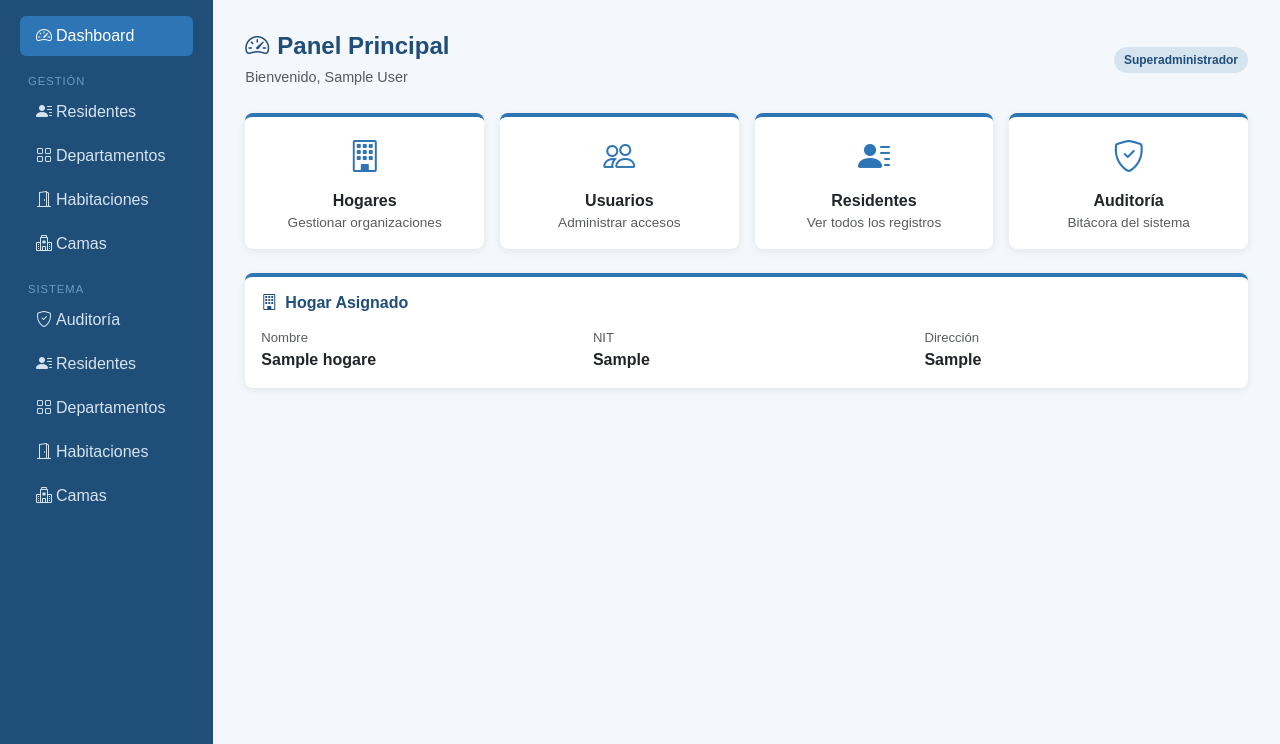
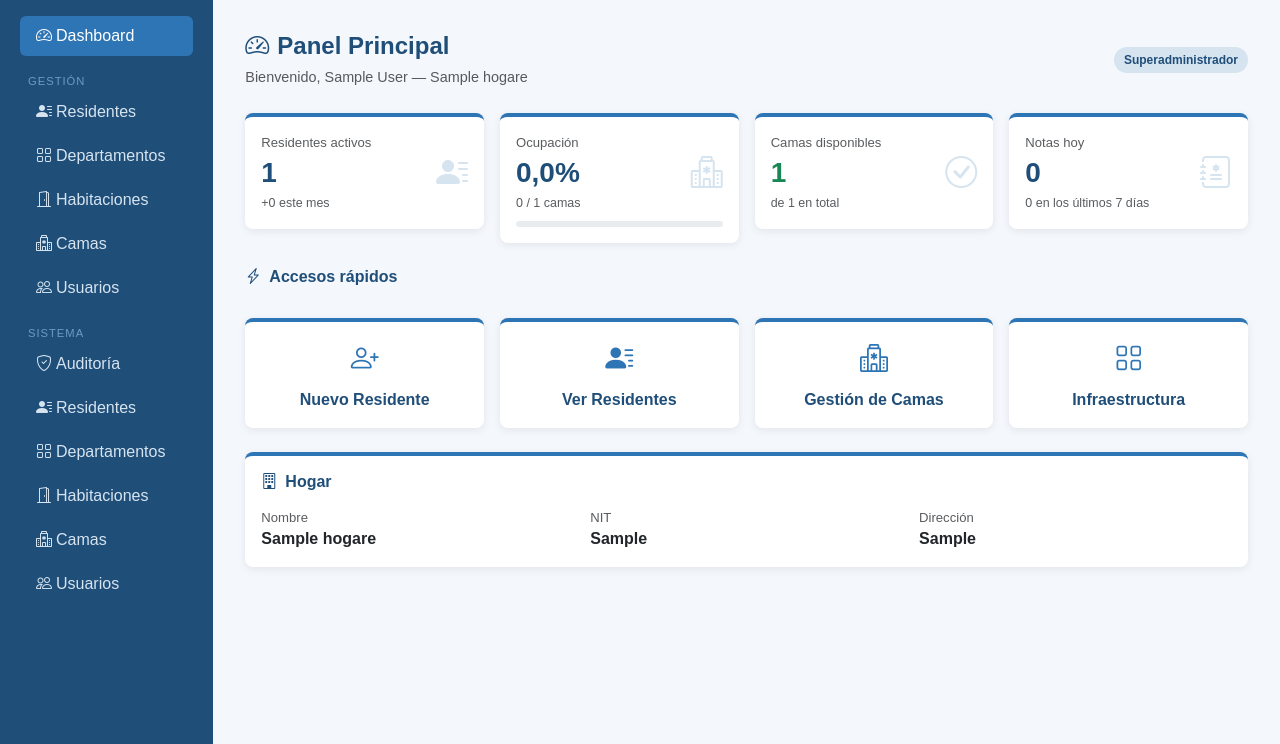
Before and after one commit to jmuneralopez/gammelcare, a Django app: page /usuarios/dashboard/ in a window 1280 px wide. Shown: the part 56-800 px from the top of the page. Run offline with Django 5.2, Linux system fonts and the light colour scheme; a user stored in the database is signed in; tables that the repository leaves empty hold one stand-in row (values such as "Sample post").

Commit message:
feat: dashboard con estadísticas reales y gestión de usuarios desde la interfaz

```diff
--- a/templates/base.html
+++ b/templates/base.html
@@ -151,6 +151,12 @@
             <i class="bi bi-hospital me-1"></i>Camas
           </a>
         </li>
+         <li class="nav-item">
+          <a class="nav-link {% if 'usuarios' in request.path and 'lista' in request.path %}active{% endif %}"
+             href="{% url 'usuario_lista' %}">
+            <i class="bi bi-people me-1"></i>Usuarios
+          </a>
+        </li>
         {% endif %}
 
         {% if user.rol.nombre == 'superadmin' %}
@@ -189,6 +195,12 @@
             <i class="bi bi-hospital me-1"></i>Camas
           </a>
         </li>
+         <li class="nav-item">
+          <a class="nav-link {% if 'usuarios' in request.path and 'lista' in request.path %}active{% endif %}"
+             href="{% url 'usuario_lista' %}">
+            <i class="bi bi-people me-1"></i>Usuarios
+          </a>
+        </li>
         {% endif %}
 
       </ul>
--- a/templates/usuarios/dashboard.html
+++ b/templates/usuarios/dashboard.html
@@ -1,5 +1,4 @@
 {% extends 'base.html' %}
-
 {% block title %}GammelCare — Dashboard{% endblock %}
 
 {% block content %}
@@ -10,6 +9,7 @@
     </h4>
     <span class="text-muted" style="font-size:0.9rem;">
       Bienvenido, {{ user.get_full_name|default:user.username }}
+      {% if user.hogar %} — {{ user.hogar.nombre }}{% endif %}
     </span>
   </div>
   <span class="badge-rol">
@@ -17,97 +17,140 @@
   </span>
 </div>
 
-<!-- TARJETAS POR ROL -->
-{% if user.rol.nombre == 'superadmin' %}
+{% if user.hogar %}
+
+<!-- ESTADÍSTICAS PRINCIPALES -->
 <div class="row g-3 mb-4">
+
+  <!-- Residentes activos -->
   <div class="col-md-3">
-    <div class="card card-gc p-3 text-center">
-      <i class="bi bi-building fs-2 mb-2" style="color:#2E75B6;"></i>
-      <div class="fw-bold">Hogares</div>
-      <div class="text-muted" style="font-size:0.85rem;">Gestionar organizaciones</div>
+    <div class="card card-gc p-3">
+      <div class="d-flex justify-content-between align-items-center">
+        <div>
+          <div class="text-muted" style="font-size:0.82rem;">Residentes activos</div>
+          <div class="fw-bold fs-3" style="color:#1F4E79;">{{ total_residentes }}</div>
+          <div class="text-muted" style="font-size:0.78rem;">
+            +{{ ingresos_mes }} este mes
+          </div>
+        </div>
+        <i class="bi bi-person-lines-fill fs-2" style="color:#D6E4F0;"></i>
+      </div>
     </div>
   </div>
+
+  <!-- Ocupación -->
   <div class="col-md-3">
-    <div class="card card-gc p-3 text-center">
-      <i class="bi bi-people fs-2 mb-2" style="color:#2E75B6;"></i>
-      <div class="fw-bold">Usuarios</div>
-      <div class="text-muted" style="font-size:0.85rem;">Administrar accesos</div>
+    <div class="card card-gc p-3">
+      <div class="d-flex justify-content-between align-items-center">
+        <div>
+          <div class="text-muted" style="font-size:0.82rem;">Ocupación</div>
+          <div class="fw-bold fs-3" style="color:#1F4E79;">{{ ocupacion_pct }}%</div>
+          <div class="text-muted" style="font-size:0.78rem;">
+            {{ camas_ocupadas }} / {{ total_camas }} camas
+          </div>
+        </div>
+        <i class="bi bi-hospital fs-2" style="color:#D6E4F0;"></i>
+      </div>
+      <div class="progress mt-2" style="height:6px;">
+        <div class="progress-bar" role="progressbar"
+             style="width:{{ ocupacion_pct }}%; background-color:#2E75B6;">
+        </div>
+      </div>
     </div>
   </div>
+
+  <!-- Camas disponibles -->
   <div class="col-md-3">
-    <div class="card card-gc p-3 text-center">
-      <i class="bi bi-person-lines-fill fs-2 mb-2" style="color:#2E75B6;"></i>
-      <div class="fw-bold">Residentes</div>
-      <div class="text-muted" style="font-size:0.85rem;">Ver todos los registros</div>
+    <div class="card card-gc p-3">
+      <div class="d-flex justify-content-between align-items-center">
+        <div>
+          <div class="text-muted" style="font-size:0.82rem;">Camas disponibles</div>
+          <div class="fw-bold fs-3" style="color:#198754;">{{ camas_disponibles }}</div>
+          <div class="text-muted" style="font-size:0.78rem;">
+            de {{ total_camas }} en total
+          </div>
+        </div>
+        <i class="bi bi-check-circle fs-2" style="color:#D6E4F0;"></i>
+      </div>
     </div>
   </div>
+
+  <!-- Notas hoy -->
   <div class="col-md-3">
-    <div class="card card-gc p-3 text-center">
-      <i class="bi bi-shield-check fs-2 mb-2" style="color:#2E75B6;"></i>
-      <div class="fw-bold">Auditoría</div>
-      <div class="text-muted" style="font-size:0.85rem;">Bitácora del sistema</div>
+    <div class="card card-gc p-3">
+      <div class="d-flex justify-content-between align-items-center">
+        <div>
+          <div class="text-muted" style="font-size:0.82rem;">Notas hoy</div>
+          <div class="fw-bold fs-3" style="color:#1F4E79;">{{ notas_hoy }}</div>
+          <div class="text-muted" style="font-size:0.78rem;">
+            {{ notas_semana }} en los últimos 7 días
+          </div>
+        </div>
+        <i class="bi bi-journal-medical fs-2" style="color:#D6E4F0;"></i>
+      </div>
     </div>
   </div>
+
 </div>
 
-{% elif user.rol.nombre == 'administrador' %}
+<!-- ACCESOS RÁPIDOS POR ROL -->
+{% if user.rol.nombre == 'superadmin' or user.rol.nombre == 'administrador' %}
 <div class="row g-3 mb-4">
-  <div class="col-md-4">
-    <div class="card card-gc p-3 text-center">
-      <i class="bi bi-grid fs-2 mb-2" style="color:#2E75B6;"></i>
-      <div class="fw-bold">Infraestructura</div>
-      <div class="text-muted" style="font-size:0.85rem;">Habitaciones y camas</div>
-    </div>
+  <div class="col-12">
+    <h6 class="fw-bold mb-3" style="color:#1F4E79;">
+      <i class="bi bi-lightning-charge me-2"></i>Accesos rápidos
+    </h6>
   </div>
-  <div class="col-md-4">
-    <div class="card card-gc p-3 text-center">
-      <i class="bi bi-person-lines-fill fs-2 mb-2" style="color:#2E75B6;"></i>
-      <div class="fw-bold">Residentes</div>
-      <div class="text-muted" style="font-size:0.85rem;">Registrar y gestionar</div>
-    </div>
+  <div class="col-md-3">
+    <a href="{% url 'residente_crear' %}" class="card card-gc p-3 text-decoration-none d-block text-center">
+      <i class="bi bi-person-plus fs-3 mb-2 d-block" style="color:#2E75B6;"></i>
+      <div class="fw-semibold" style="color:#1F4E79;">Nuevo Residente</div>
+    </a>
   </div>
-  <div class="col-md-4">
-    <div class="card card-gc p-3 text-center">
-      <i class="bi bi-people fs-2 mb-2" style="color:#2E75B6;"></i>
-      <div class="fw-bold">Usuarios</div>
-      <div class="text-muted" style="font-size:0.85rem;">Personal del hogar</div>
-    </div>
+  <div class="col-md-3">
+    <a href="{% url 'residente_lista' %}" class="card card-gc p-3 text-decoration-none d-block text-center">
+      <i class="bi bi-person-lines-fill fs-3 mb-2 d-block" style="color:#2E75B6;"></i>
+      <div class="fw-semibold" style="color:#1F4E79;">Ver Residentes</div>
+    </a>
+  </div>
+  <div class="col-md-3">
+    <a href="{% url 'cama_lista' %}" class="card card-gc p-3 text-decoration-none d-block text-center">
+      <i class="bi bi-hospital fs-3 mb-2 d-block" style="color:#2E75B6;"></i>
+      <div class="fw-semibold" style="color:#1F4E79;">Gestión de Camas</div>
+    </a>
+  </div>
+  <div class="col-md-3">
+    <a href="{% url 'departamento_lista' %}" class="card card-gc p-3 text-decoration-none d-block text-center">
+      <i class="bi bi-grid fs-3 mb-2 d-block" style="color:#2E75B6;"></i>
+      <div class="fw-semibold" style="color:#1F4E79;">Infraestructura</div>
+    </a>
   </div>
 </div>
+{% endif %}
 
-{% elif user.rol.nombre == 'clinico' %}
+{% if user.rol.nombre == 'clinico' %}
 <div class="row g-3 mb-4">
-  <div class="col-md-6">
-    <div class="card card-gc p-3 text-center">
-      <i class="bi bi-person-lines-fill fs-2 mb-2" style="color:#2E75B6;"></i>
-      <div class="fw-bold">Residentes</div>
-      <div class="text-muted" style="font-size:0.85rem;">Ver expedientes</div>
-    </div>
+  <div class="col-12">
+    <h6 class="fw-bold mb-3" style="color:#1F4E79;">
+      <i class="bi bi-lightning-charge me-2"></i>Accesos rápidos
+    </h6>
   </div>
   <div class="col-md-6">
-    <div class="card card-gc p-3 text-center">
-      <i class="bi bi-journal-medical fs-2 mb-2" style="color:#2E75B6;"></i>
-      <div class="fw-bold">Notas Clínicas</div>
-      <div class="text-muted" style="font-size:0.85rem;">Registrar evoluciones</div>
-    </div>
+    <a href="{% url 'atencion_lista' %}" class="card card-gc p-3 text-decoration-none d-block text-center">
+      <i class="bi bi-heart-pulse-fill fs-3 mb-2 d-block" style="color:#2E75B6;"></i>
+      <div class="fw-semibold" style="color:#1F4E79;">Atención a Residentes</div>
+    </a>
   </div>
-</div>
-
-{% else %}
-<div class="alert alert-warning">
-  <i class="bi bi-exclamation-triangle me-2"></i>
-  Tu cuenta no tiene un rol asignado. Contacta al administrador del sistema.
 </div>
 {% endif %}
 
 <!-- INFORMACIÓN DEL HOGAR -->
-{% if user.hogar %}
-<div class="card card-gc mt-2">
+<div class="card card-gc">
   <div class="card-body">
     <h6 class="fw-bold mb-3" style="color:#1F4E79;">
-      <i class="bi bi-building me-2"></i>Hogar Asignado
+      <i class="bi bi-building me-2"></i>Hogar
     </h6>
-    <div class="row">
+    <div class="row g-3">
       <div class="col-md-4">
         <div class="text-muted" style="font-size:0.82rem;">Nombre</div>
         <div class="fw-semibold">{{ user.hogar.nombre }}</div>
@@ -123,6 +166,12 @@
     </div>
   </div>
 </div>
+
+{% else %}
+<div class="alert alert-warning">
+  <i class="bi bi-exclamation-triangle me-2"></i>
+  Tu cuenta no tiene un hogar asignado. Contacta al administrador del sistema.
+</div>
 {% endif %}
 
 {% endblock %}
--- a/usuarios/urls.py
+++ b/usuarios/urls.py
@@ -5,4 +5,8 @@ urlpatterns = [
     path('login/', views.login_view, name='login'),
     path('logout/', views.logout_view, name='logout'),
     path('dashboard/', views.dashboard_view, name='dashboard'),
+    path('lista/', views.usuario_lista, name='usuario_lista'),
+    path('nuevo/', views.usuario_crear, name='usuario_crear'),
+    path('<int:pk>/editar/', views.usuario_editar, name='usuario_editar'),
+    path('<int:pk>/toggle/', views.usuario_toggle, name='usuario_toggle'),
 ]
--- a/usuarios/views.py
+++ b/usuarios/views.py
@@ -1,8 +1,13 @@
-from django.shortcuts import render, redirect
+from django.shortcuts import render, redirect, get_object_or_404
 from django.contrib.auth import authenticate, login, logout
 from django.contrib.auth.decorators import login_required
 from django.contrib import messages
+from .decorators import administrador_requerido
 from auditoria.models import RegistroAuditoria
+from .models import Usuario, Rol
+from .forms import UsuarioCrearForm, UsuarioEditarForm
+
+
 
 
 def get_client_ip(request):
@@ -73,4 +78,119 @@ def logout_view(request):
 
 @login_required
 def dashboard_view(request):
-    return render(request, 'usuarios/dashboard.html')
+    hogar = request.user.hogar
+    contexto = {}
+
+    if hogar:
+        from residentes.models import Residente
+        from infraestructura.models import Cama
+        from notas_clinicas.models import NotaClinica
+        from django.utils import timezone
+        from datetime import timedelta
+
+        hoy = timezone.now().date()
+
+        # Residentes
+        total_residentes = Residente.objects.filter(hogar=hogar, activo=True).count()
+        ingresos_mes = Residente.objects.filter(
+            hogar=hogar,
+            fecha_ingreso__month=hoy.month,
+            fecha_ingreso__year=hoy.year
+        ).count()
+
+        # Camas
+        total_camas = Cama.objects.filter(
+            habitacion__departamento__hogar=hogar, activo=True
+        ).count()
+        camas_disponibles = Cama.objects.filter(
+            habitacion__departamento__hogar=hogar,
+            activo=True, estado='disponible'
+        ).count()
+        camas_ocupadas = Cama.objects.filter(
+            habitacion__departamento__hogar=hogar,
+            activo=True, estado='ocupada'
+        ).count()
+        ocupacion_pct = round((camas_ocupadas / total_camas * 100), 1) if total_camas > 0 else 0
+
+        # Notas hoy
+        notas_hoy = NotaClinica.objects.filter(
+            residente__hogar=hogar,
+            fecha_creacion__date=hoy
+        ).count()
+
+        # Notas últimos 7 días
+        notas_semana = NotaClinica.objects.filter(
+            residente__hogar=hogar,
+            fecha_creacion__date__gte=hoy - timedelta(days=7)
+        ).count()
+
+        contexto = {
+            'total_residentes': total_residentes,
+            'ingresos_mes': ingresos_mes,
+            'total_camas': total_camas,
+            'camas_disponibles': camas_disponibles,
+            'camas_ocupadas': camas_ocupadas,
+            'ocupacion_pct': ocupacion_pct,
+            'notas_hoy': notas_hoy,
+            'notas_semana': notas_semana,
+        }
+
+    return render(request, 'usuarios/dashboard.html', contexto)
+
+@login_required
+@administrador_requerido
+def usuario_lista(request):
+    hogar = request.user.hogar
+    usuarios = Usuario.objects.filter(hogar=hogar).order_by('last_name', 'first_name')
+    return render(request, 'usuarios/usuario_lista.html', {
+        'usuarios': usuarios
+    })
+
+
+@login_required
+@administrador_requerido
+def usuario_crear(request):
+    form = UsuarioCrearForm(request.POST or None, user=request.user)
+    if request.method == 'POST' and form.is_valid():
+        usuario = form.save(commit=False)
+        usuario.hogar = request.user.hogar
+        usuario.set_password(form.cleaned_data['password1'])
+        usuario.save()
+        messages.success(request, f'Usuario {usuario.username} creado correctamente.')
+        return redirect('usuario_lista')
+    return render(request, 'usuarios/usuario_form.html', {
+        'form': form,
+        'titulo': 'Nuevo Usuario',
+        'accion': 'Crear'
+    })
+
+
+@login_required
+@administrador_requerido
+def usuario_editar(request, pk):
+    usuario = get_object_or_404(Usuario, pk=pk, hogar=request.user.hogar)
+    form = UsuarioEditarForm(request.POST or None, instance=usuario, user=request.user)
+    if request.method == 'POST' and form.is_valid():
+        form.save()
+        messages.success(request, 'Usuario actualizado correctamente.')
+        return redirect('usuario_lista')
+    return render(request, 'usuarios/usuario_form.html', {
+        'form': form,
+        'titulo': 'Editar Usuario',
+        'accion': 'Guardar cambios',
+        'usuario': usuario
+    })
+
+@login_required
+@administrador_requerido
+def usuario_toggle(request, pk):
+    usuario = get_object_or_404(Usuario, pk=pk, hogar=request.user.hogar)
+    if usuario == request.user:
+        messages.error(request, 'No puedes desactivar tu propia cuenta.')
+        return redirect('usuario_lista')
+    usuario.activo = not usuario.activo
+    usuario.is_active = usuario.activo
+    usuario.save()
+    estado = 'activado' if usuario.activo else 'desactivado'
+    messages.success(request, f'Usuario {estado} correctamente.')
+    return redirect('usuario_lista')
```
Also changed, not shown: templates/usuarios/usuario_form.html (added, +96 -0 lines), templates/usuarios/usuario_lista.html (added, +73 -0 lines), usuarios/forms.py (added, +76 -0 lines).
